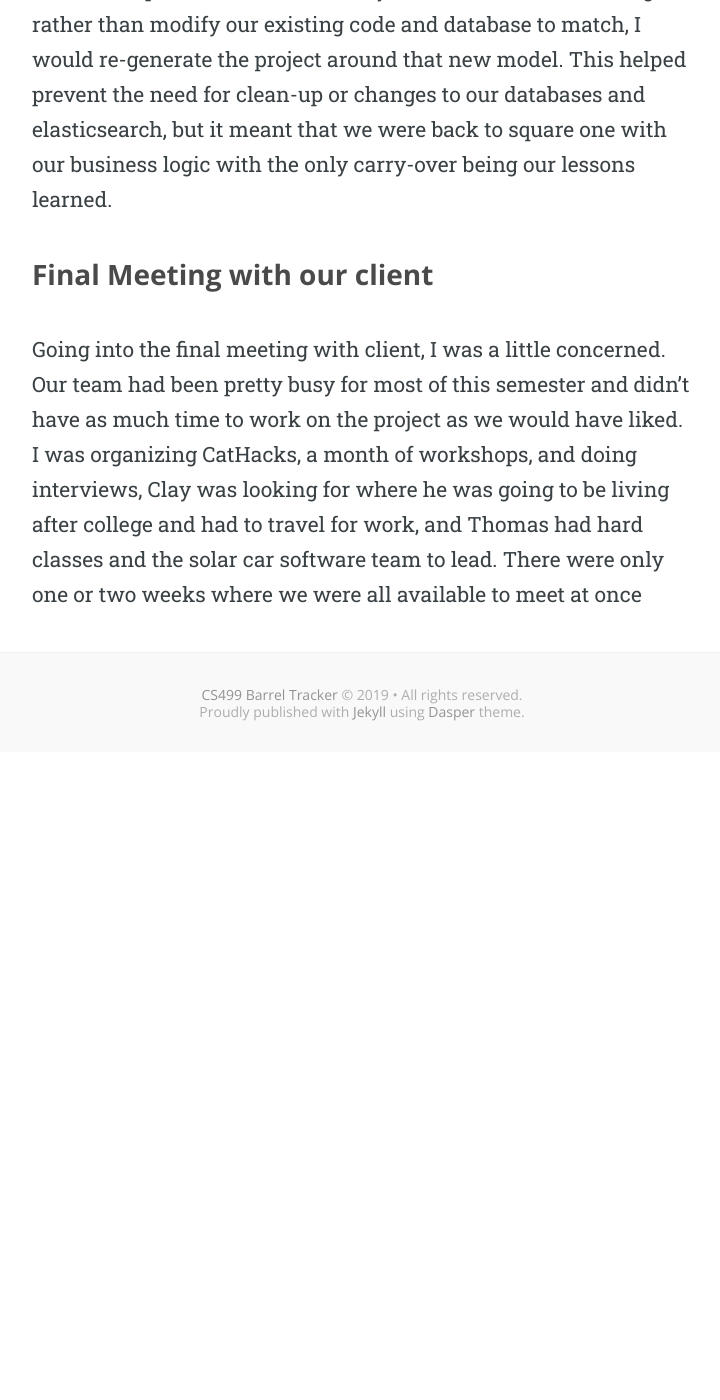
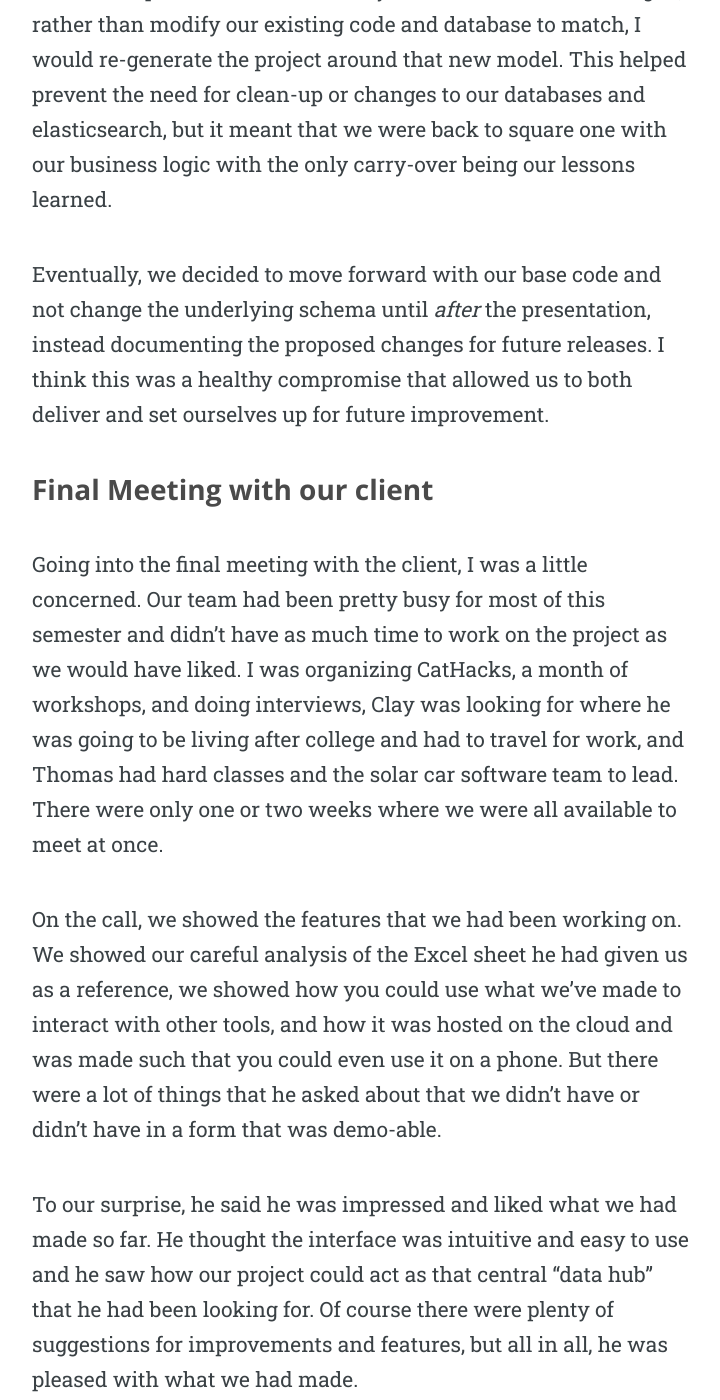
Before and after one commit to TheRobotCarlson/BarrelTracker, a Jekyll site: the page built from _posts/2019/04/2019-04-21-endgame-update-brian.md, in a window 1280 px wide and 1400 px high, scrolled down 4149 px. Shown: the whole window, without its empty margins (278-998 px from the left). Built offline with Jekyll 4.4.1, drawn with Linux system fonts in a browser that asks for light colours; some web fonts are replaced; before the commit the page ends 4902 px from its top, so only the background shows below that; some of the changed text lies outside the part shown.

Commit message:
Update 2019-04-21-endgame-update-brian.md

```diff
--- a/_posts/2019/04/2019-04-21-endgame-update-brian.md
+++ b/_posts/2019/04/2019-04-21-endgame-update-brian.md
@@ -53,6 +53,14 @@ I have a tendency towards perfectionism. I want everything to be clean, well str
 
 This was a problem we faced. Everytime our data model changed, rather than modify our existing code and database to match, I would re-generate the project around that new model. This helped prevent the need for clean-up or changes to our databases and elasticsearch, but it meant that we were back to square one with our business logic with the only carry-over being our lessons learned.
 
+Eventually, we decided to move forward with our base code and not change the underlying schema until _after_ the presentation, instead documenting the proposed changes for future releases. I think this was a healthy compromise that allowed us to both deliver and set ourselves up for future improvement.
+
 
 ## Final Meeting with our client
-Going into the final meeting with client, I was a little concerned. Our team had been pretty busy for most of this semester and didn't have as much time to work on the project as we would have liked. I was organizing CatHacks, a month of workshops, and doing interviews, Clay was looking for where he was going to be living after college and had to travel for work, and Thomas had hard classes and the solar car software team to lead. There were only one or two weeks where we were all available to meet at once
+Going into the final meeting with the client, I was a little concerned. Our team had been pretty busy for most of this semester and didn't have as much time to work on the project as we would have liked. I was organizing CatHacks, a month of workshops, and doing interviews, Clay was looking for where he was going to be living after college and had to travel for work, and Thomas had hard classes and the solar car software team to lead. There were only one or two weeks where we were all available to meet at once.
+
+On the call, we showed the features that we had been working on. We showed our careful analysis of the Excel sheet he had given us as a reference, we showed how you could use what we've made to interact with other tools, and how it was hosted on the cloud and was made such that you could even use it on a phone. But there were a lot of things that he asked about that we didn't have or didn't have in a form that was demo-able.
+
+To our surprise, he said he was impressed and liked what we had made so far. He thought the interface was intuitive and easy to use and he saw how our project could act as that central "data hub" that he had been looking for. Of course there were plenty of suggestions for improvements and features, but all in all, he was pleased with what we had made.
+
+Moving forward, we plan to continue working on this project to learn and develop a better idea of how to quickly made industry-grade SaaS tools.
```
